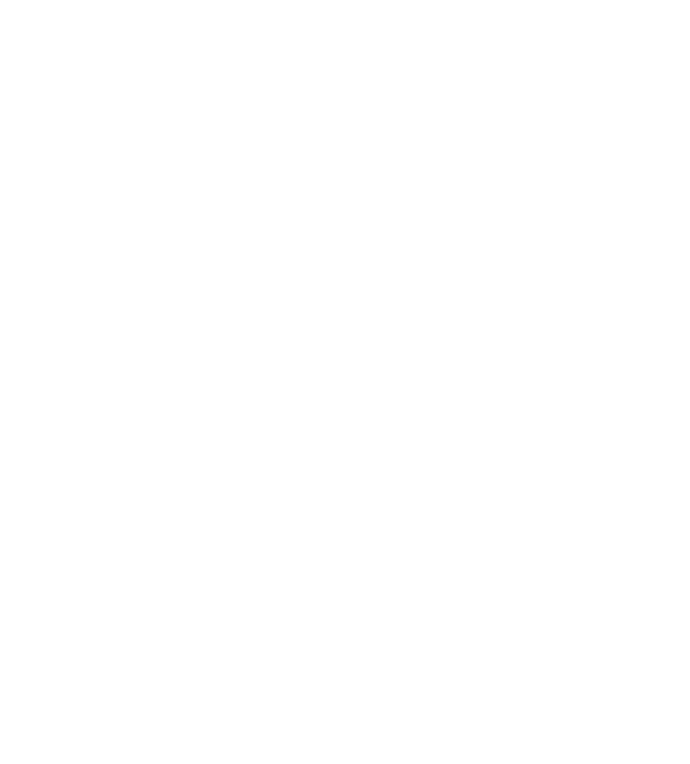
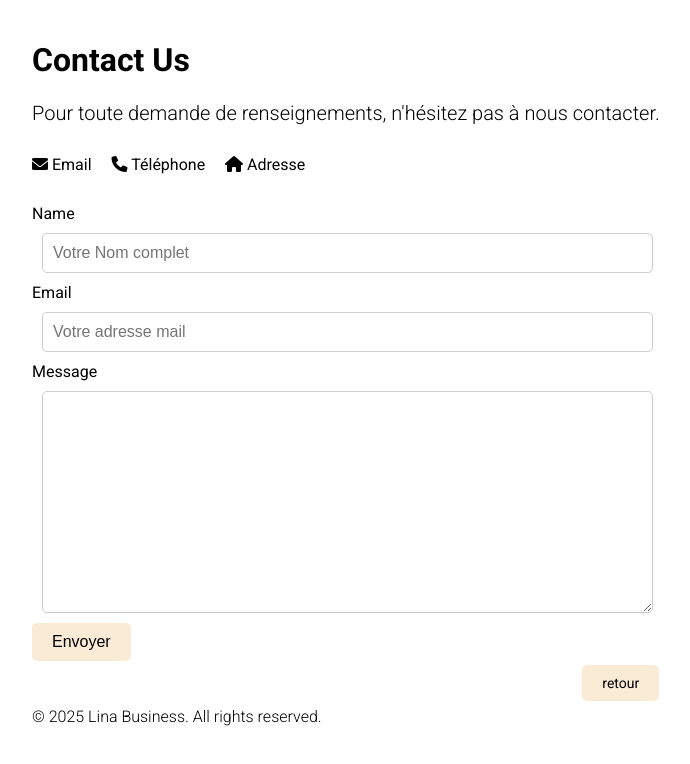
Before and after one commit to emch04/lina_business, a plain HTML site: page assets/contact.html in a window 1280 px wide. Shown: the whole page, without its empty margins (18-708 px from the left). Drawn offline with Linux system fonts and the light colour scheme.

Commit message:
Ajout du projet

```diff
--- /dev/null
+++ b/assets/contact.css
@@ -0,0 +1,80 @@
+@import url("https://fonts.googleapis.com/css2?family=Lato:ital,wght@0,100;0,300;0,400;0,700;0,900;1,100;1,300;1,400;1,700;1,900&display=swap");
+@import url('https://fonts.googleapis.com/css2?family=Raleway:ital,wght@1,300&family=Roboto:ital,wght@0,100..900;1,100..900&display=swap');
+@import url('https://fonts.googleapis.com/css2?family=Roboto:wght@100&family=Source+Sans+Pro:wght@300&display=swap');
+body{
+    background-color: white;
+    font-family: "roboto", Geneva, Tahoma, sans-serif;
+    font-size: 16px;
+    color:black;
+    margin:0 30px 0 30px ;
+    min-height: auto;
+    max-width: 92vw;
+    padding:20px;
+}
+header p{
+    font-size: 20px;
+    font-weight: 300;
+    color: #000;
+    margin: 0;
+    padding: 0;
+}
+    nav ul{
+        display: flex;
+        list-style: none;
+        padding: 20px 0;
+        margin:10px 0;
+        gap: 20px;
+        justify-content: start;
+        position: relative;
+    align-items: center;
+}
+ul , a{
+    list-style-type: none;
+    padding: 0;
+    text-decoration: none;
+    color: #000;
+}
+form textarea{
+    display: flex;
+    width: 50%;
+    height: 200px;
+    padding: 10px;
+    border-radius: 5px;
+    border: 1px solid #ccc;
+    font-size: 16px;
+    margin-bottom: 20px;
+    margin: 10px;
+
+}
+form input[type="text"],
+form input[type="email"]{
+    display: flex;
+    width: 50%;
+    padding: 10px;
+    border-radius: 5px;
+    border: 1px solid #ccc;
+    font-size: 16px;
+    margin-bottom: 20px;
+    margin: 10px;
+}
+#submit{
+    background-color: antiquewhite ;
+    color: black;
+    padding: 10px 20px;
+    border: none;
+    border-radius: 5px;
+    cursor: pointer;
+    font-size: 16px;
+}
+#taille{
+    font-weight: 300;
+}
+footer a{
+    background-color: antiquewhite;
+    padding: 10px 20px;
+    border-radius: 5px;
+}
+.footer-text{
+    font-size: 14px;
+    text-align: center;
+}
--- a/assets/contact.html
+++ b/assets/contact.html
@@ -0,0 +1,55 @@
+<!DOCTYPE html>
+<html lang="en">
+<head>
+    <meta charset="UTF-8">
+    <meta name="viewport" content="width=device-width, initial-scale=1.0">
+    <meta name="description" content="Lina Business - Your one-stop solution for all business needs.">
+    <link rel="stylesheet" href="https://cdnjs.cloudflare.com/ajax/libs/font-awesome/6.0.0-beta3/css/all.min.css">
+    <link rel="stylesheet" href="./contact.css">
+    <title>projet</title>
+</head>
+<body>
+    <header>
+        <h1>Contact Us</h1>
+        <p>Pour toute demande de renseignements, n'hésitez pas à nous contacter.</p>
+        <nav>
+            <ul>
+                <li>
+                  <i class="fas fa-envelope"></i>
+                  <a href="mailto:emmanouchkongo2@gmail.com" target="_blank">Email</a>
+                </li>
+                <li>
+                  <i class="fas fa-phone"></i>
+                  <a href="tel:+33641536083" target="_blank">Téléphone</a>
+                </li>
+                <li>
+                    <i class="fas fa-house"></i>
+                    <a href="https://goo.gl/maps/4v1q2x5Z3Qk" target="_blank">Adresse</a>
+                </li>
+              </ul>
+        </nav>
+    </header>
+    <main>
+        <section >
+            <form action="mailto:emmanouchkongo2@gmail.com" method="post">
+                <label for="name">Name</label><br>
+                <input type="text" id="name" name="name"  placeholder="Votre Nom complet" required>
+                <label for="email" >Email</label><br>
+                <input type="email" id="email" name="email"  placeholder="Votre adresse mail" required>
+                <label for="message">Message</label>
+                <textarea id="message" name="message"></textarea>
+                <input type="submit" value="Envoyer"  placeholder="Votre message" id="submit">
+            </form>
+
+        </section>
+    </main>
+    <footer>
+        <p class="footer-text">
+            <a href="../index.html">retour</a>
+        </p
+        >
+        <p id="taille">&copy; 2025 Lina Business. All rights reserved.</p>
+    </footer>
+
+</body>
+</html>
```
Also changed, not shown: index.html (+1 -2 lines).
